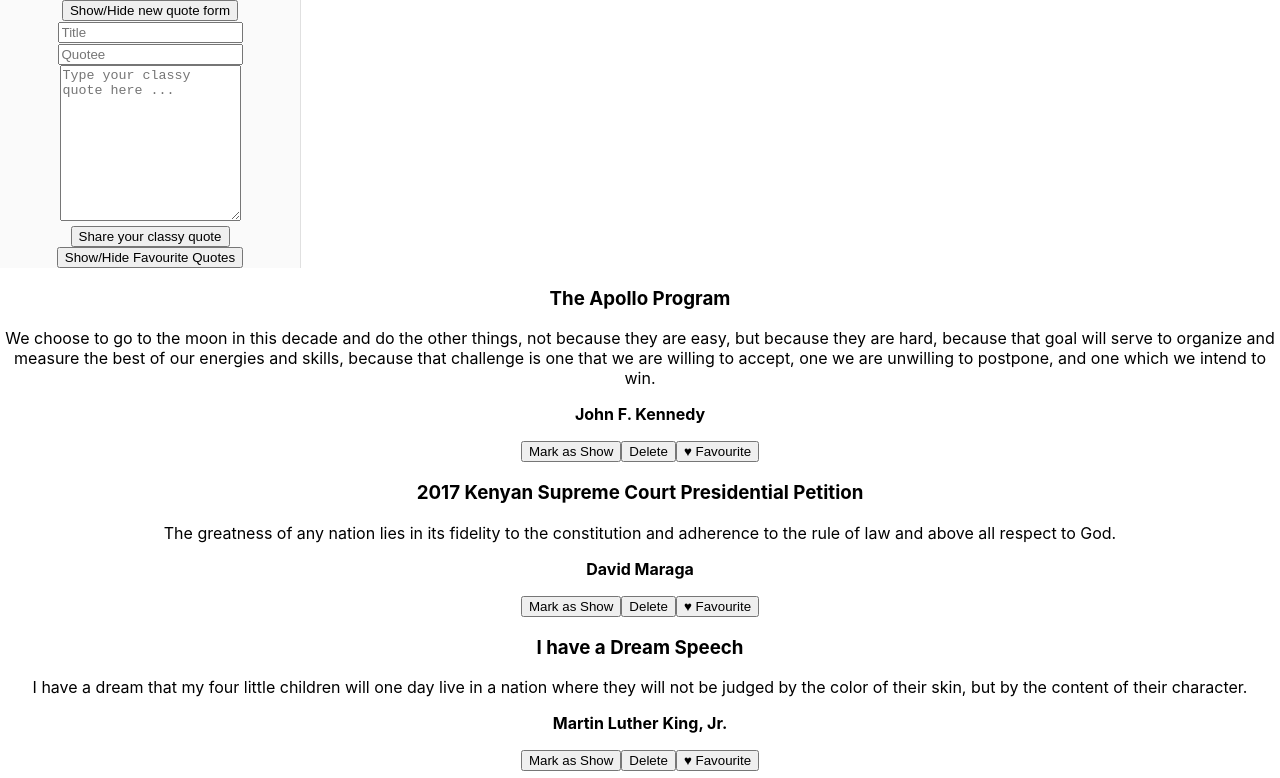
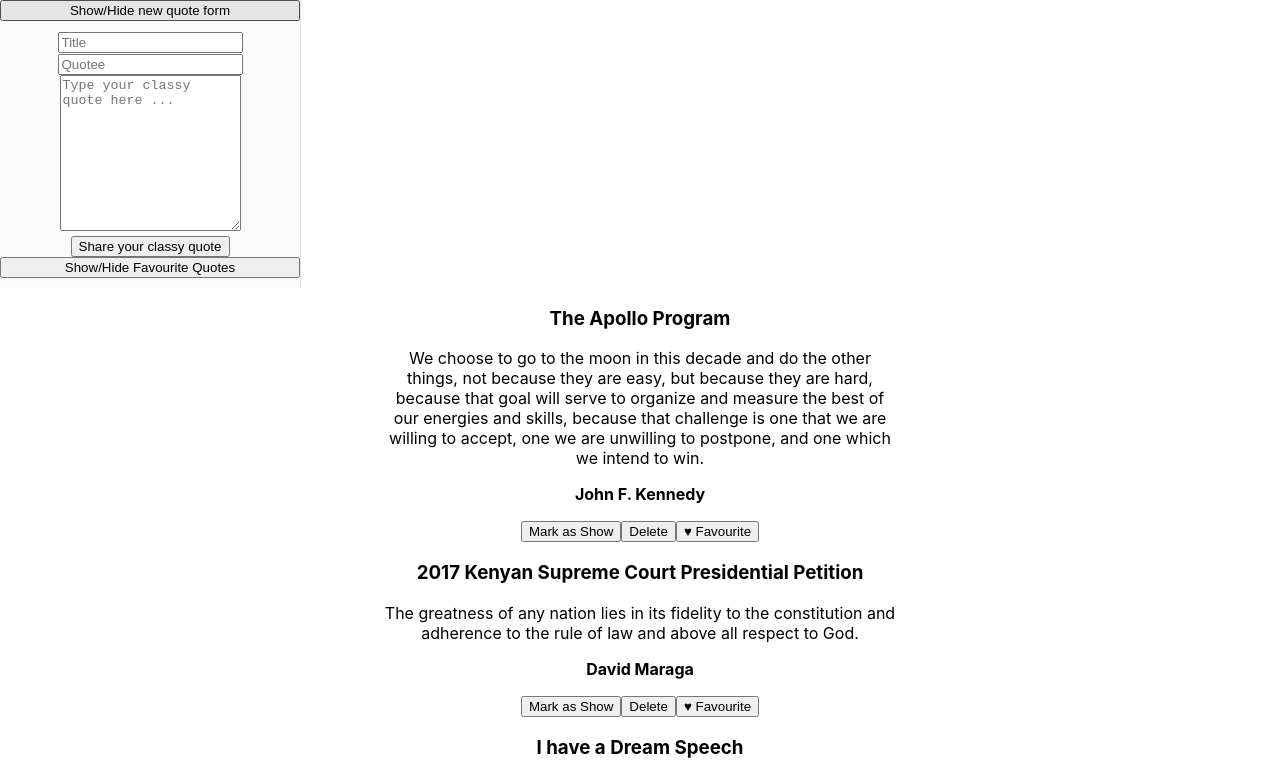
Before and after one commit to eugeneayonga/Phase-2-Project, a React (Create React App) app in the folder quotex/: page / in a window 1280 px wide. Shown: the top 778 px of the page. Built offline with nearby package versions, Linux system fonts and the light colour scheme; data requests are answered from the project's data file.

Commit message:
Styled quotes-container and its div

```diff
--- a/quotex/src/index.css
+++ b/quotex/src/index.css
@@ -30,3 +30,24 @@ code {
   background-color: #fafafa;
   border-right: 1px solid #e0e0e0;
 }
+
+.sidepane > button {
+  width: 100%;
+  margin-bottom: 10px;
+}
+
+.quotes-container {
+  display: flex;
+  flex-direction: column;
+  align-items: center;
+  justify-content: center;
+  max-width: 32em;
+  margin: auto;
+}
+
+.poems-container > div {
+  margin-bottom: 10px;
+  padding-bottom: 1.2em;
+  min-width: 22em;
+  border-bottom: solid 1.2px aquamarine
+}
```
